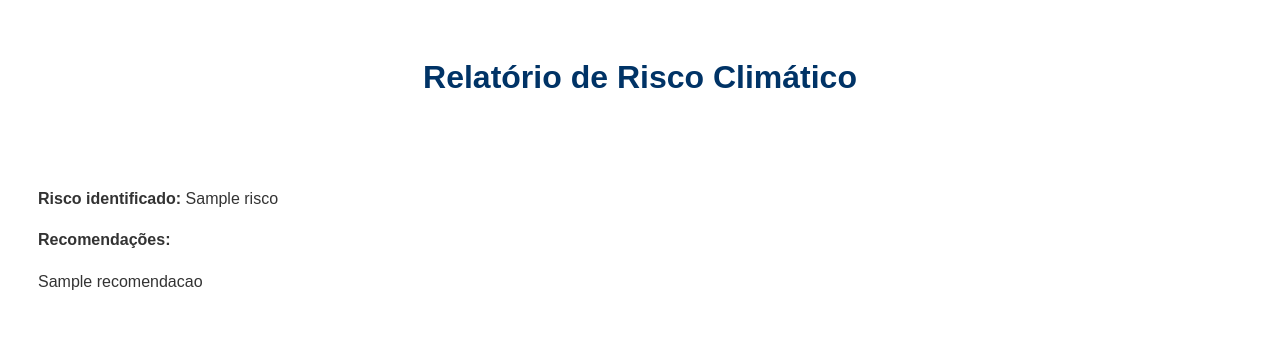
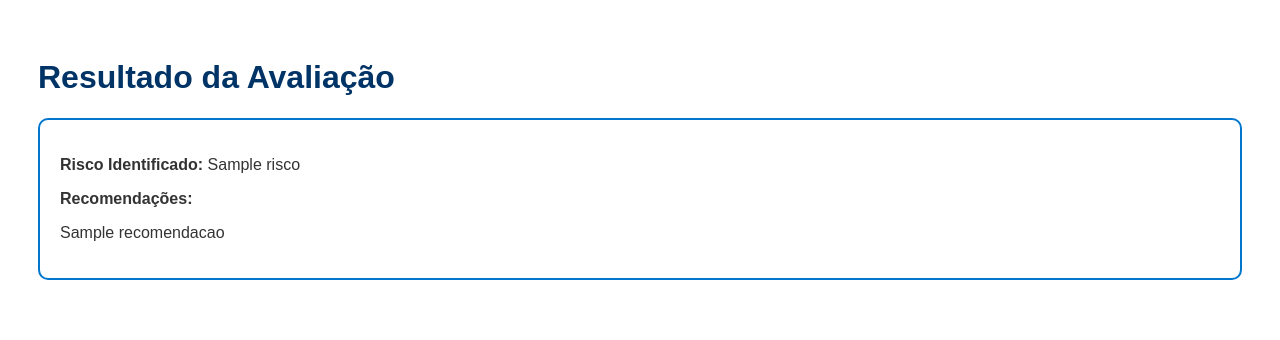
Before and after one commit to Pedro100682/sistema_especialista, a Flask app: template templates/resultado_pdf.html in a window 1280 px wide. Shown: the top 340 px of the page. Run offline with Flask 3, Linux system fonts and the light colour scheme; the template is opened without the code that fills it: most values are stand-ins (such as "Sample title", 1, 10 or a date in 2020).

Commit message:
Atualiza para funcionar

```diff
--- a/app.py
+++ b/app.py
@@ -1,7 +1,7 @@
 from flask import Flask, render_template, request, make_response
+from weasyprint import HTML
 import threading
 import webbrowser
-import pdfkit
 
 app = Flask(__name__)
 
@@ -119,7 +119,6 @@ def avaliar():
             cor_alerta = "verde"
             texto_alerta = "NORMALIDADE"
 
-        # Salvando os dados para o PDF (sessão, variável global, etc — simples aqui como dicionário)
         return render_template('resultado.html', risco=risco, recomendacao=recomendacao,
                                cor_alerta=cor_alerta, texto_alerta=texto_alerta)
 
@@ -127,7 +126,6 @@ def avaliar():
         return f"Erro na avaliação: {e}", 400
 
 
-# Rota para gerar PDF a partir da página de resultado
 @app.route('/gerar_pdf', methods=['POST'])
 def gerar_pdf():
     risco = request.form['risco']
@@ -135,12 +133,13 @@ def gerar_pdf():
     cor_alerta = request.form['cor_alerta']
     texto_alerta = request.form['texto_alerta']
 
-    rendered = render_template('resultado_pdf.html', risco=risco,
-                               recomendacao=recomendacao,
-                               cor_alerta=cor_alerta,
-                               texto_alerta=texto_alerta)
+    html = render_template('resultado_pdf.html',
+                           risco=risco,
+                           recomendacao=recomendacao,
+                           cor_alerta=cor_alerta,
+                           texto_alerta=texto_alerta)
 
-    pdf = pdfkit.from_string(rendered, False)
+    pdf = HTML(string=html, base_url=request.base_url).write_pdf()
     response = make_response(pdf)
     response.headers['Content-Type'] = 'application/pdf'
     response.headers['Content-Disposition'] = 'attachment; filename=resultado.pdf'
@@ -150,7 +149,6 @@ def gerar_pdf():
 def abrir_navegador():
     webbrowser.open("http://127.0.0.1:5000")
 
-
 if __name__ == '__main__':
     threading.Timer(1, abrir_navegador).start()
     app.run(debug=True, use_reloader=False)
--- a/requirements.txt
+++ b/requirements.txt
@@ -1,2 +1,3 @@
 flask
 gunicorn
+WeasyPrint
--- a/templates/resultado_pdf.html
+++ b/templates/resultado_pdf.html
@@ -2,45 +2,24 @@
 <html lang="pt-BR">
 <head>
     <meta charset="UTF-8">
-    <title>Relatório de Avaliação</title>
+    <title>Resultado PDF</title>
     <style>
-        body {
-            font-family: Arial, sans-serif;
-            padding: 30px;
-            background: white;
-            color: #333;
-        }
-        h1 {
-            color: #003366;
-            text-align: center;
-        }
-        .alerta {
-            font-weight: bold;
-            padding: 15px;
-            border-radius: 6px;
-            margin: 20px 0;
-            text-align: center;
-            color: white;
-        }
-        .verde { background-color: #4CAF50; }
-        .amarelo { background-color: #FFC107; color: #000; }
-        .laranja { background-color: #FF9800; }
-        .vermelho { background-color: #F44336; }
-        p {
-            font-size: 16px;
-            line-height: 1.6;
+        body { font-family: Arial, sans-serif; padding: 30px; color: #333; }
+        h1 { color: #003366; }
+        .box {
+            border: 2px solid #0077cc;
+            padding: 20px;
+            border-radius: 10px;
+            margin-top: 20px;
         }
     </style>
 </head>
 <body>
-    <h1>Relatório de Risco Climático</h1>
-
-    <div class="alerta {{ cor_alerta }}">
-        {{ texto_alerta }}
+    <h1>Resultado da Avaliação</h1>
+    <div class="box">
+        <p><strong>Risco Identificado:</strong> {{ risco }}</p>
+        <p><strong>Recomendações:</strong></p>
+        <p>{{ recomendacao }}</p>
     </div>
-
-    <p><strong>Risco identificado:</strong> {{ risco }}</p>
-    <p><strong>Recomendações:</strong></p>
-    <p>{{ recomendacao|safe }}</p>
 </body>
 </html>
```
